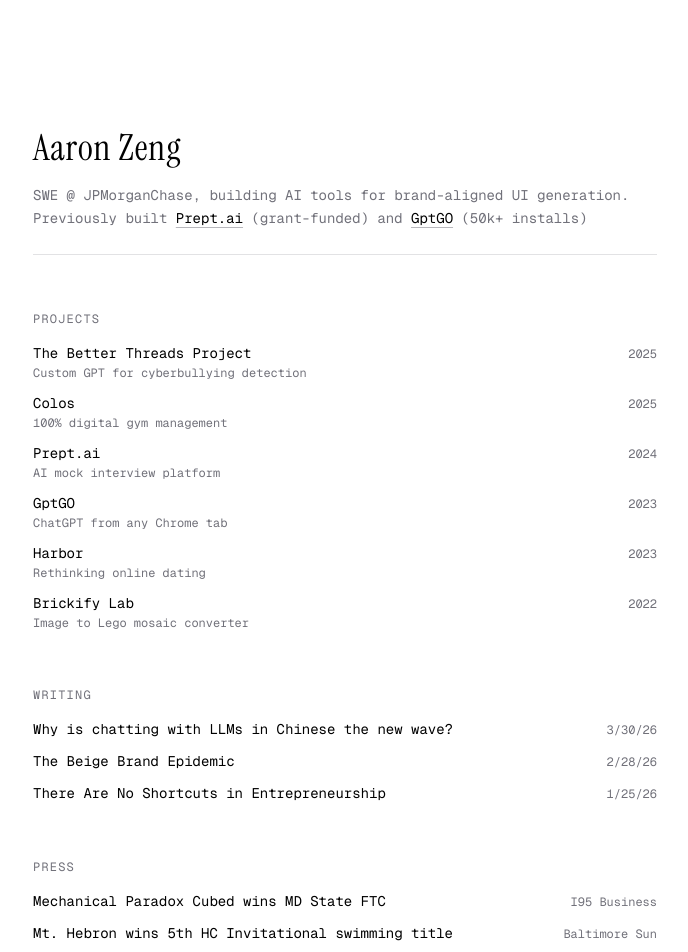
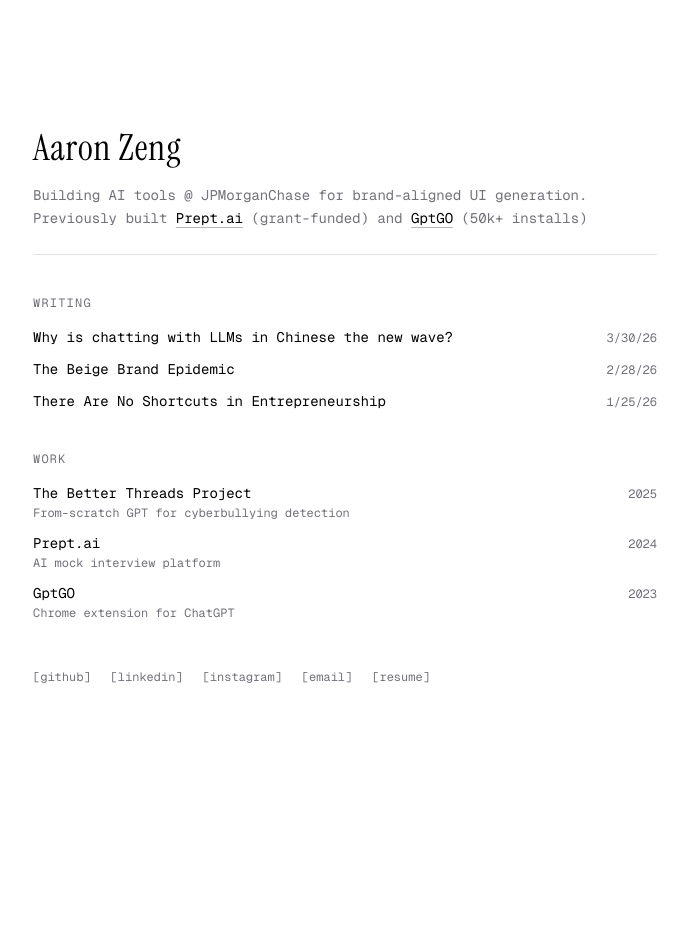
Before and after one commit to azeng4499/Personal_Website_v2, a Next.js app: page / in a window 1280 px wide. Shown: the top 952 px of the page, without its empty margins (295-983 px from the left). After the commit the page ends 813 px from the top, so only its background shows below. Built offline with nearby package versions, Linux system fonts and the light colour scheme.

Commit message:
reduce words on page

```diff
--- a/app/page.tsx
+++ b/app/page.tsx
@@ -3,14 +3,8 @@ import sharedLinks from "./shared-links.json";
 const projects = [
   {
     name: "The Better Threads Project",
-    desc: "Custom GPT for cyberbullying detection",
+    desc: "From-scratch GPT for cyberbullying detection",
     href: sharedLinks.betterThreads,
-    year: "2025",
-  },
-  {
-    name: "Colos",
-    desc: "100% digital gym management",
-    href: sharedLinks.colos,
     year: "2025",
   },
   {
@@ -21,21 +15,9 @@ const projects = [
   },
   {
     name: "GptGO",
-    desc: "ChatGPT from any Chrome tab",
+    desc: "Chrome extension for ChatGPT",
     href: sharedLinks.gptgo,
     year: "2023",
-  },
-  {
-    name: "Harbor",
-    desc: "Rethinking online dating",
-    href: sharedLinks.harbor,
-    year: "2023",
-  },
-  {
-    name: "Brickify Lab",
-    desc: "Image to Lego mosaic converter",
-    href: sharedLinks.brickify,
-    year: "2022",
   },
 ];
 
@@ -57,25 +39,10 @@ const writing = [
   },
 ];
 
-const press = [
-  {
-    name: "Mechanical Paradox Cubed wins MD State FTC",
-    pub: "I95 Business",
-    href: sharedLinks.i95business,
-    year: "2019",
-  },
-  {
-    name: "Mt. Hebron wins 5th HC Invitational swimming title",
-    pub: "Baltimore Sun",
-    href: sharedLinks.baltimoresun,
-    year: "2019",
-  },
-];
-
 export default function Home() {
   return (
     <main className="mx-auto max-w-2xl px-6 py-20 sm:py-32">
-      <div className="space-y-14">
+      <div className="space-y-10">
         <header className="space-y-4">
           <h1
             className="text-4xl tracking-wide"
@@ -84,8 +51,8 @@ export default function Home() {
             Aaron Zeng
           </h1>
           <p className="text-sm text-muted-foreground leading-relaxed border-b border-muted-foreground/20 pb-6">
-            SWE @ JPMorganChase, building AI tools for brand-aligned UI
-            generation. Previously built{" "}
+            Building AI tools @ JPMorganChase for brand-aligned UI generation.
+            Previously built{" "}
             <a
               href={sharedLinks.preptai}
               target="_blank"
@@ -107,10 +74,34 @@ export default function Home() {
             <span className="text-nowrap">{"(50k+ installs)"}</span>
           </p>
         </header>
+        <section className="space-y-4">
+          <h2 className="text-xs text-muted-foreground uppercase tracking-widest">
+            Writing
+          </h2>
+          <ul className="space-y-3">
+            {writing.map((p) => (
+              <li key={p.name}>
+                <a
+                  href={p.href}
+                  target="_blank"
+                  rel="noopener noreferrer"
+                  className="group flex items-baseline gap-4 text-sm justify-between"
+                >
+                  <span className="text-foreground group-hover:text-muted-foreground transition-colors">
+                    {p.name}
+                  </span>
+                  <span className="text-muted-foreground text-xs whitespace-nowrap">
+                    {p.date}
+                  </span>
+                </a>
+              </li>
+            ))}
+          </ul>
+        </section>
 
         <section className="space-y-4">
           <h2 className="text-xs text-muted-foreground uppercase tracking-widest">
-            Projects
+            Work
           </h2>
           <ul className="space-y-3">
             {projects.map((p) => (
@@ -139,57 +130,6 @@ export default function Home() {
             ))}
           </ul>
         </section>
-
-        <section className="space-y-4">
-          <h2 className="text-xs text-muted-foreground uppercase tracking-widest">
-            Writing
-          </h2>
-          <ul className="space-y-3">
-            {writing.map((p) => (
-              <li key={p.name}>
-                <a
-                  href={p.href}
-                  target="_blank"
-                  rel="noopener noreferrer"
-                  className="group flex items-baseline gap-4 text-sm justify-between"
-                >
-                  <span className="text-foreground group-hover:text-muted-foreground transition-colors">
-                    {p.name}
-                  </span>
-                  <span className="text-muted-foreground text-xs whitespace-nowrap">
-                    {p.date}
-                  </span>
-                </a>
-              </li>
-            ))}
-          </ul>
-        </section>
-
-        <section className="space-y-4">
-          <h2 className="text-xs text-muted-foreground uppercase tracking-widest">
-            Press
-          </h2>
-          <ul className="space-y-3">
-            {press.map((p) => (
-              <li key={p.name}>
-                <a
-                  href={p.href}
-                  target="_blank"
-                  rel="noopener noreferrer"
-                  className="group flex items-baseline justify-between gap-4 text-sm"
-                >
-                  <span className="text-foreground group-hover:text-muted-foreground transition-colors truncate">
-                    {p.name}
-                  </span>
-                  <span className="text-muted-foreground text-xs whitespace-nowrap">
-                    {p.pub}
-                  </span>
-                </a>
-              </li>
-            ))}
-          </ul>
-        </section>
-
         <footer className="flex flex-wrap gap-x-5 gap-y-2 text-xs text-muted-foreground pt-2">
           <a
             href={sharedLinks.github}
```
